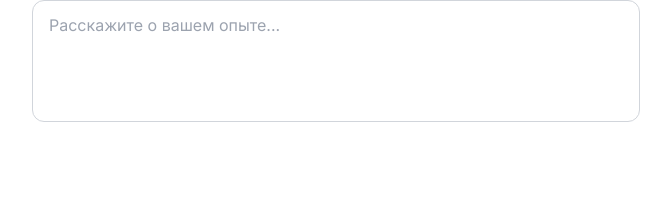
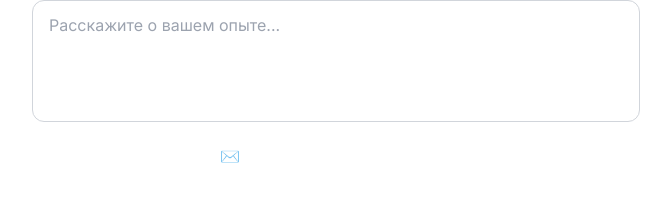
Before and after one commit to Fruely/mvp, a Next.js app: page /become-specialist in a window 1280 px wide. Shown: the part 920-1122 px from the top of the page, without its empty margins (304-975 px from the left). Built offline with nearby package versions, Linux system fonts and the light colour scheme.

Commit message:
feat: update submit button text with envelope emoji

```diff
--- a/app/become-specialist/page.tsx
+++ b/app/become-specialist/page.tsx
@@ -317,10 +317,10 @@
             {loading ? (
               <>
                 <span className="inline-block w-5 h-5 border-2 border-white border-t-transparent rounded-full animate-spin"></span>
-                Отправка...
+                Отправляем...
               </>
             ) : (
-              "Отправить заявку"
+              "✉️ Отправить на модерацию"
             )}
           </button>
         </form>
```
